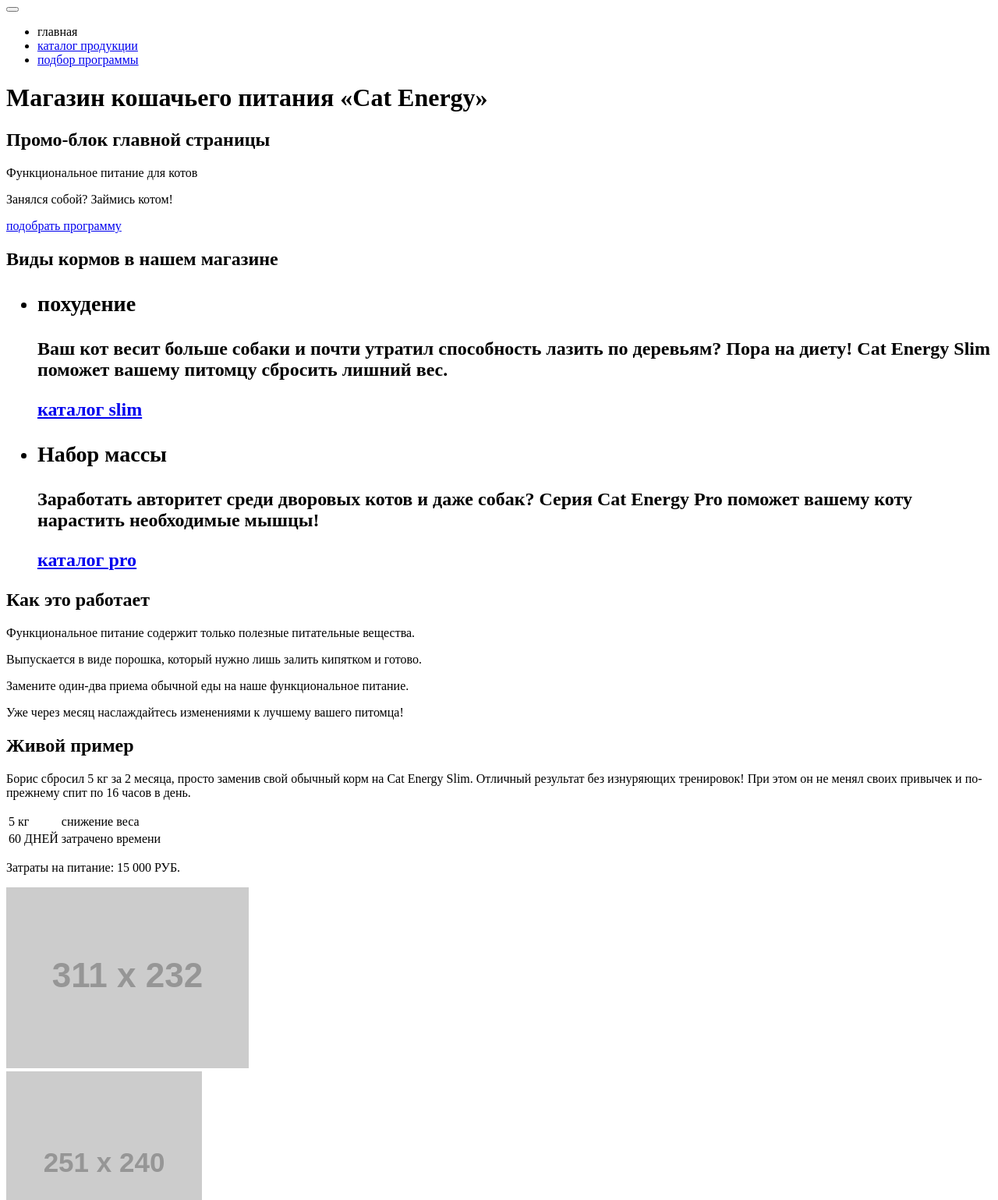
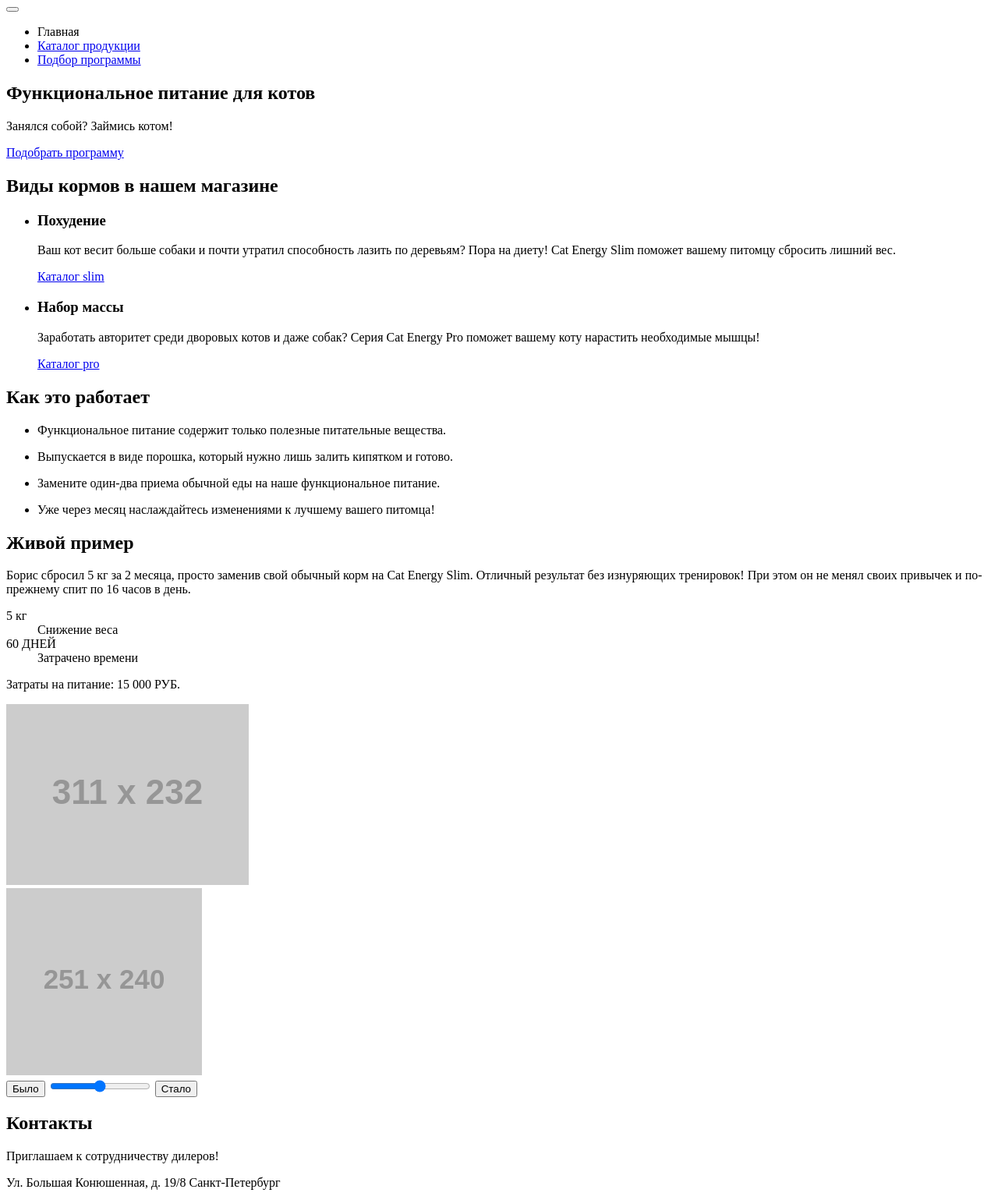
Before and after one commit to metanol596/614955-cat-energy-21, a website: page source/index.html in a window 1280 px wide. Shown: the part 52-1591 px from the top of the page at 78% size. Drawn offline with Linux system fonts and the light colour scheme; placeholder pictures from the web are drawn by us.

Commit message:
Исправляет классы и разметку

```diff
--- a/source/index.html
+++ b/source/index.html
@@ -4,101 +4,105 @@
     <meta charset="utf-8">
     <title>HTML Academy: Кэт энерджи</title>
   </head>
-  <body class="page__body">
+  <body class="page-body">
     <header class="page-header">
-      <div class="center">
-        <a class="page-header__logo-wrap">
-          <img class="page-header__logo-icon" src="https://via.placeholder.com/33x38">
-          <img class="page-header__logo-brand" src="https://via.placeholder.com/101x18">
+      <div class="container">
+        <a class="page-header__logo-link">
+          <img class="page-header__logo-icon" src="https://via.placeholder.com/33x38" alt="Логотип магазина Cat Energy">
+          <img class="page-header__logo-brand" src="https://via.placeholder.com/101x18" alt="Логотип с названием нашей компании - Cat Energy">
         </a>
-        <nav class="main-nav">
-          <button class="main-nav__toggle" aria-label="Открыть меню"></button>
+        <nav class="page-header__nav main-nav">
+          <button class="main-nav__toggle" aria-label="Открыть / Закрыть меню"></button>
           <ul class="list main-nav__list">
             <li class="main-nav__item">
-              <a class="link main-nav__link main-nav__link--active main-nav__link--hover">главная</a>
+              <a class="link main-nav__link">Главная</a>
             </li>
             <li class="main-nav__item">
-              <a class="link main-nav__link main-nav__link--active main-nav__link--hover" href="catalog.html">каталог продукции</a>
+              <a class="link main-nav__link" href="catalog.html">Каталог продукции</a>
             </li>
             <li class="main-nav__item">
-              <a class="link main-nav__link main-nav__link--active main-nav__link--hover" href="form.html">подбор программы</a>
+              <a class="link main-nav__link" href="form.html">Подбор программы</a>
             </li>
           </ul>
         </nav>
       </div>
     </header>
     <main class="page-main">
-      <h1 class="visually-hidden">Магазин кошачьего питания &#171;Cat Energy&#187;</h1>
       <section class="page-promo">
-        <div class="center">
-          <h2 class="visually-hidden">Промо-блок главной страницы</h2>
-          <p class="page-promo__intro">
-            Функциональное питание для котов
-          </p>
+        <div class="container">
+          <h1 class="page-promo__intro">Функциональное питание для котов</h1>
           <p class="page-promo__slogan">
             Занялся собой? Займись котом!
           </p>
-          <a class="link page-promo__link" href="form.html">подобрать программу</a>
+          <a class="link page-promo__link" href="form.html">Подобрать программу</a>
         </div>
       </section>
-      <section class="page-features">
-        <div class="center">
-          <h2 class="visually-hidden">Виды кормов в нашем магазине<h2>
-          <ul class="list page-features__list">
-            <li class="page-features__item">
-              <h3 class="page-features__title">похудение</h3>
-              <p class="page-features__desc">
+      <section class="features">
+        <div class="container">
+          <h2 class="visually-hidden">Виды кормов в нашем магазине</h2>
+          <ul class="list features__list">
+            <li class="features__item">
+              <h3 class="features__title">Похудение</h3>
+              <p class="features__desc">
                 Ваш кот весит больше собаки и
                 почти утратил способность лазить
                 по деревьям? Пора на диету! Cat
                 Energy Slim поможет вашему
                 питомцу сбросить лишний вес.
               </p>
-              <a class="link page-features__link" href="catalog.html#">каталог slim</a>
+              <a class="link features__link" href="catalog.html#">Каталог slim</a>
             </li>
-            <li class="page-features__item">
-              <h3 class="page-features__title">Набор массы</h3>
-              <p class="page-features__desc">
+            <li class="features__item">
+              <h3 class="features__title">Набор массы</h3>
+              <p class="features__desc">
                 Заработать авторитет среди
                 дворовых котов и даже собак?
                 Серия Cat Energy Pro поможет
                 вашему коту нарастить
                 необходимые мышцы!
               </p>
-              <a class="link page-features__link" href="catalog.html#">каталог pro</a>
+              <a class="link features__link" href="catalog.html#">Каталог pro</a>
             </li>
           </ul>
         </div>
       </section>
       <section class="instructions">
-        <div class="center">
+        <div class="container">
           <h2 class="section-title instructions__title">Как это работает</h2>
-          <div class="instructions__inner">
-            <p class="instructions__item">
+          <ul class="list instructions__list">
+            <li class="instructions__item">
+              <p class="instructions__text">
                 Функциональное питание
                 содержит только полезные
                 питательные вещества.
               </p>
-            <p class="instructions__item">
+            </li>
+            <li class="instructions__item">
+              <p class="instructions__text">
                 Выпускается в виде порошка,
                 который нужно лишь залить
                 кипятком и готово.
               </p>
-            <p class="instructions__item">
+            </li>
+            <li class="instructions__item">
+              <p class="instructions__text">
                 Замените один-два приема
                 обычной еды на наше
                 функциональное питание.
               </p>
-            <p class="instructions__item">
+            </li>
+            <li class="instructions__item">
+              <p class="instructions__text">
                 Уже через месяц
                 наслаждайтесь изменениями
                 к лучшему вашего питомца!
               </p>
-          </div>
+            </li>
+          </ul>
         </div>
       </section>
       <section class="review">
-        <div class="center">
+        <div class="container">
           <h2 class="section-title review__title">Живой пример</h2>
           <p class="review__desc">
             Борис сбросил 5 кг за 2 месяца, просто
@@ -108,69 +112,69 @@
             менял своих привычек и по-прежнему
             спит по 16 часов в день.
           </p>
-          <table class="table review__table">
-            <tr class="table__row">
-              <td class="table__data">5 кг</td>
-              <td class="table__data">снижение веса</td>
-            </tr>
-            <tr class="table__row">
-              <td class="table__data">60 ДНЕЙ</td>
-              <td class="table__data">затрачено времени</td>
-            </tr>
-          </table>
+          <dl class="review__desc-list">
+            <dt class="review__term">5 кг</dt>
+            <dd class="review__detail">Снижение веса</dd>
+            <dt class="review__term">60 ДНЕЙ</dt>
+            <dd class="review__detail">Затрачено времени</dd>
+          </dl>
           <p class="review__text">
             Затраты на питание: 15 000 РУБ.
           </p>
-          <div class="slider review__slider">
+          <div class="review__slider slider">
             <div class="slider__item">
-              <img src="https://via.placeholder.com/311x232">
+              <img src="https://via.placeholder.com/311x232" alt="Изображение кота до нашего корма">
             </div>
             <div class="slider__item">
-              <img src="https://via.placeholder.com/251x240">
+              <img src="https://via.placeholder.com/251x240" alt="Изображение кота после нашего корма">
             </div>
             <div class="slider__inner">
-              <span class="prev-state">было</span>
-              <div class="slider__toggles">
-                <button class="slider__toggle slider__toggle--current" type="button" aria-label="первый слайд с изображением кота до нашего корма">1</button>
-                <button class="slider__toggle" type="button" aria-label="первый слайд с изображением кота после нашего корма">2</button>
-              </div>
-              <span class="present-state">стало</span>
+              <button class="previous-state" type="button">Было</button>
+              <input class="slider__range" type="range" aria-label="Ползунок">
+              <button class="present-state" type="button">Стало</button>
             </div>
           </div>
         </div>
       </section>
-    </main>
-    <footer class="page-footer">
-      <div class="address page-footer__address center">
-        <p class="address__text">
-          приглашаем
+      <section class="contacts">
+        <h2 class="visually-hidden">Контакты</h2>
+        <div class="contacts__content container">
+          <p class="contacts__text">
+            Приглашаем
             к сотрудничеству
             дилеров!
           </p>
-        <p class="address__text">
-          ул. Большая
+          <p class="contacts__text">
+            Ул. Большая
             Конюшенная, д. 19/8
             Санкт-Петербург
           </p>
         </div>
-      <div class="map">
-        <iframe src="https://www.google.com/maps/embed?pb=!1m18!1m12!1m3!1d1998.6036253002735!2d30.320858715590237!3d59.938719169054785!2m3!1f0!2f0!3f0!3m2!1i1024!2i768!4f13.1!3m3!1m2!1s0x4696310fca145cc1%3A0x42b32648d8238007!2sBolshaya%20Konyushennaya%20St%2C%2019%2F8%2C%20Sankt-Peterburg%2C%20191186!5e0!3m2!1sen!2sru!4v1605348248668!5m2!1sen!2sru" width="320" height="362" style="border:0;" allowfullscreen="" aria-label="Карта нашего магазина"></iframe>
+        <div class="contacts__map">
+          <img src="https://via.placeholder.com/320x362" alt="Карта нашего расположения">
         </div>
-      <div class="contacts footer__contacts center">
-        <a class="footer__logo">
-          <img src="https://via.placeholder.com/128x24">
+      </section>
+    </main>
+    <footer class="page-footer">
+      <div class="container">
+        <a class="page-footer__logo-link">
+          <img class="page-footer__logo-img" src="https://via.placeholder.com/128x24" alt="Логотип с названием нашей компании">
         </a>
-        <div class="socials">
+        <ul class="list page-footer__socials socials">
+          <li class="socials__item">
             <a class="link vk-link" href="https://vk.com" aria-label="Мы в Вконтакте" target="_blank">Вконтакте</a>
+          </li>
+          <li class="socials__item">
             <a class="link inst-link" href="https://instagram.com" aria-label="Мы в Инстрагаме" target="_blank">Инстрагам</a>
+          </li>
+          <li class="socials__item">
             <a class="link fb-link" href="https://facebook.com" aria-label="Мы в Фейсбуке" target="_blank">Фейсбук</a>
-        </div>
-        <div class="copyright">
-          <a class="copyright__link" href="https://htmlacademy.ru/intensive/adaptive" target="_blank">HTML Academy</a>
-          <a class="copyright__logo" href="https://htmlacademy.ru/intensive/adaptive" target="_blank">
-            <img src="https://via.placeholder.com/27x34">
+          </li>
+        </ul>
+        <a class="page-footer__academy-link" href="https://htmlacademy.ru/intensive/adaptive" target="_blank">
+          <p class="page-footer__academy-text">HTML Academy</p>
+          <img src="https://via.placeholder.com/27x34" alt="Логотип HTML Academy">
         </a>
-        </div>
       </div>
     </footer>
   </body>
```
Lines whose indentation alone changed are shown as unchanged.
